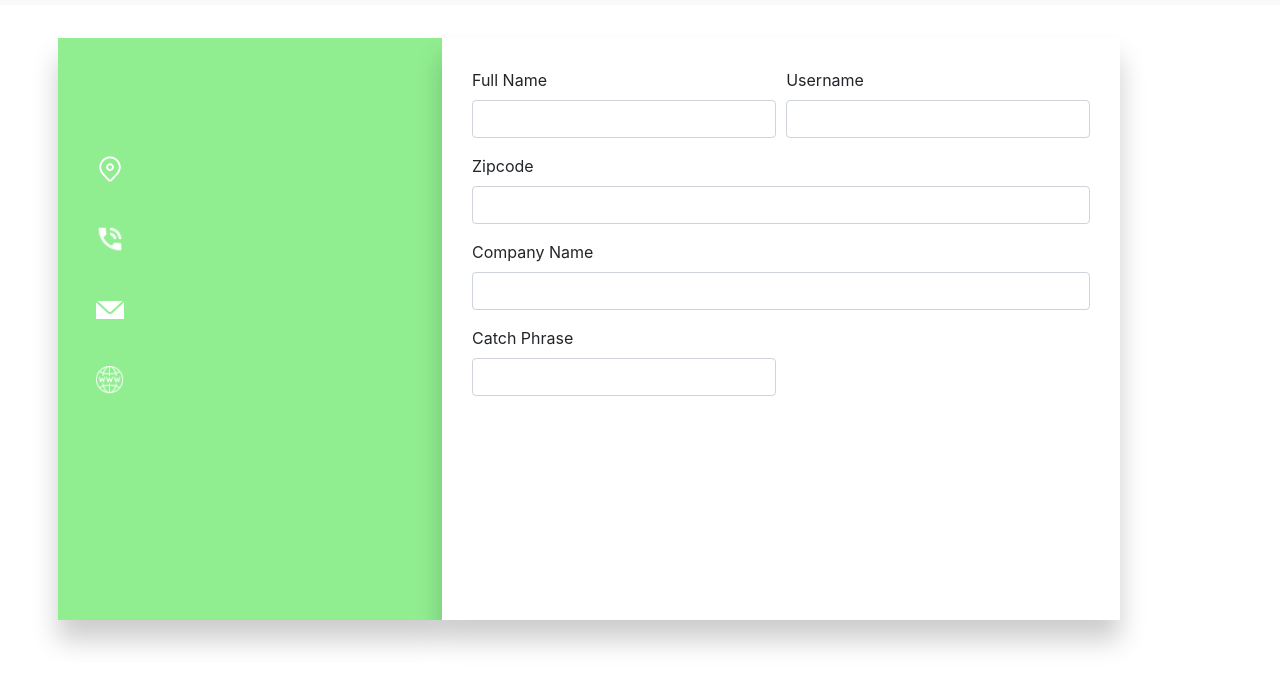
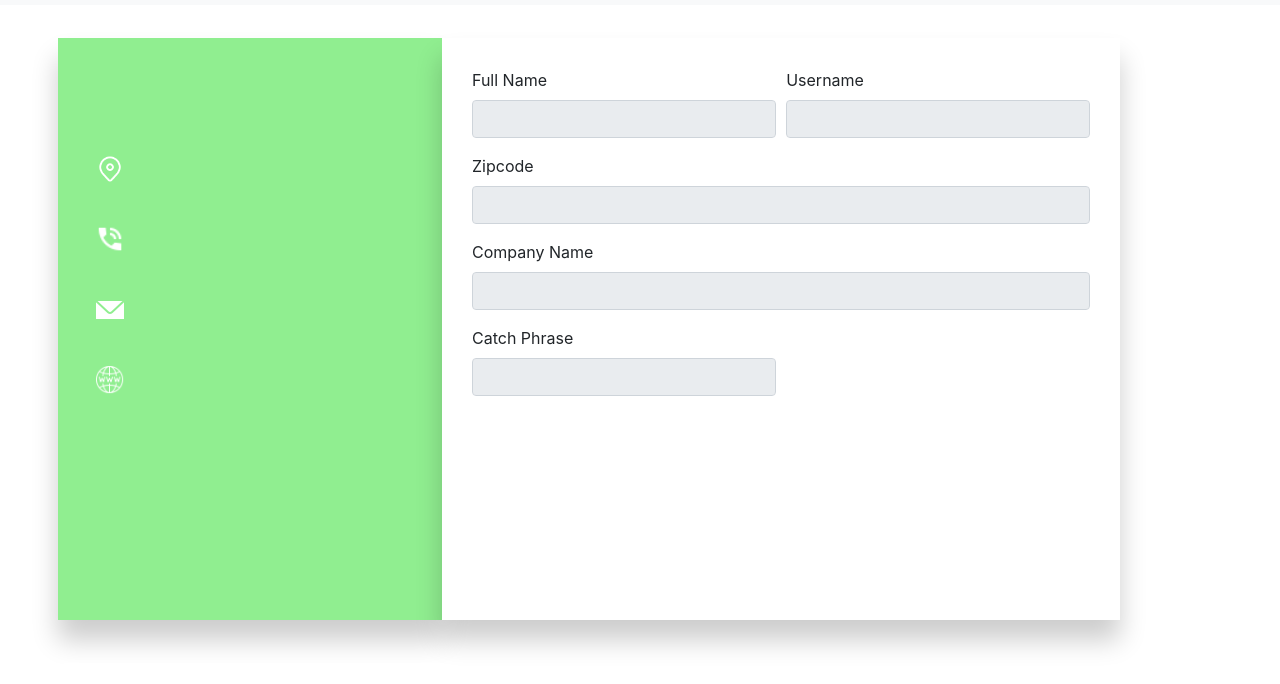
Before and after one commit to PiyushKoul6178/Sessional-Test-2, a plain HTML site: page index.html in a window 1280 px wide. Shown: the part 85-769 px from the top of the page. Drawn offline with Linux system fonts and the light colour scheme.

Commit message:
More Changes

```diff
--- a/index.html
+++ b/index.html
@@ -58,25 +58,25 @@
                 <div class="form-row">
                   <div class="form-group col-md-6">
                     <label for="input">Full Name</label>
-                    <input type="text" class="form-control" id="fullname">
+                    <input type="text" class="form-control" id="fullname" disabled>
                   </div>
                   <div class="form-group col-md-6">
                     <label for="username">Username</label>
-                    <input type="text" class="form-control" id="username">
+                    <input type="text" class="form-control" id="username" disabled>
                   </div>
                 </div>
                 <div class="form-group">
                   <label for="zipcode">Zipcode</label>
-                  <input type="text" class="form-control" id="zipcode">
+                  <input type="text" class="form-control" id="zipcode" disabled>
                 </div>
                 <div class="form-group">
                   <label for="companyname">Company Name</label>
-                  <input type="text" class="form-control" id="companyname">
+                  <input type="text" class="form-control" id="companyname" disabled>
                 </div>
                 <div class="form-row">
                   <div class="form-group col-md-6">
                     <label for="phrase">Catch Phrase</label>
-                    <input type="text" class="form-control" id="phrase">
+                    <input type="text" class="form-control" id="phrase" disabled>
                   </div>
               </form>
         </div>
```
